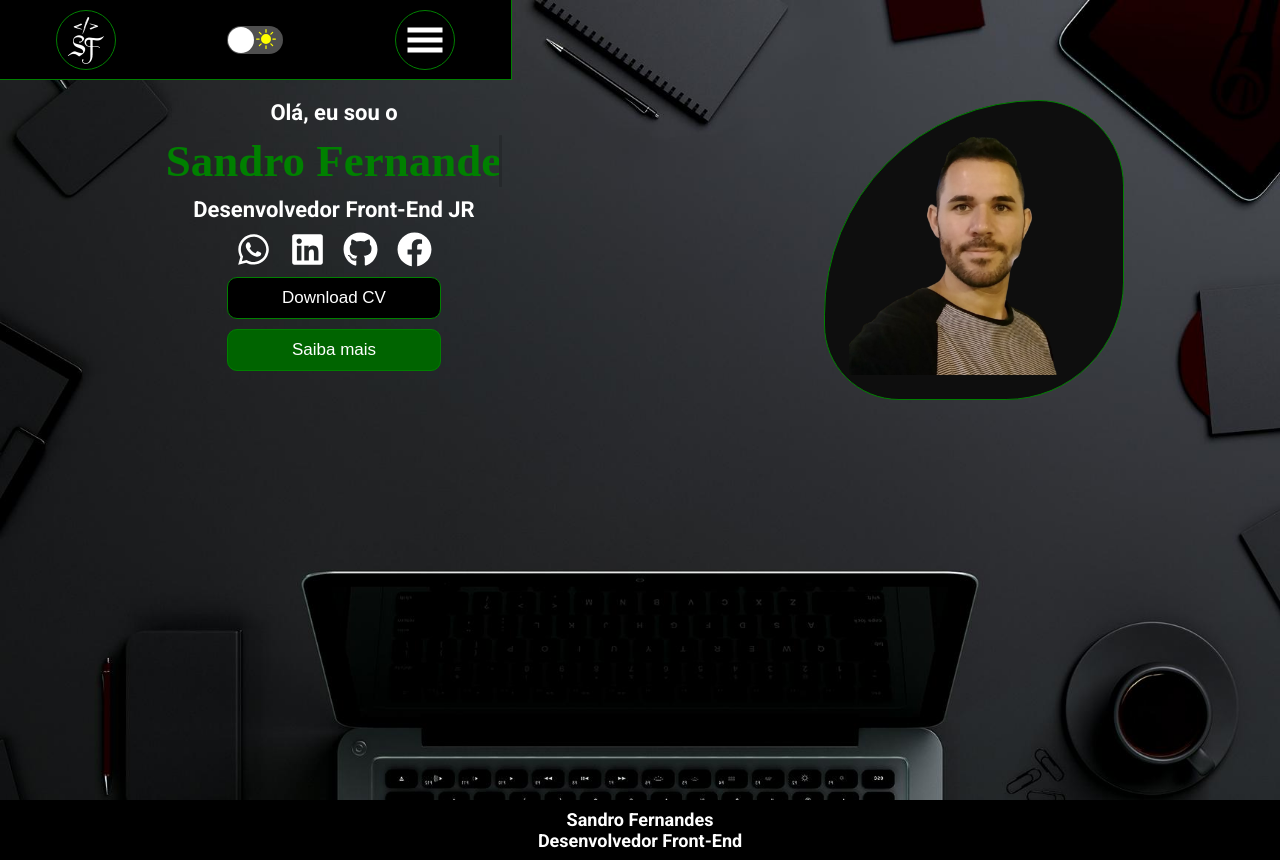
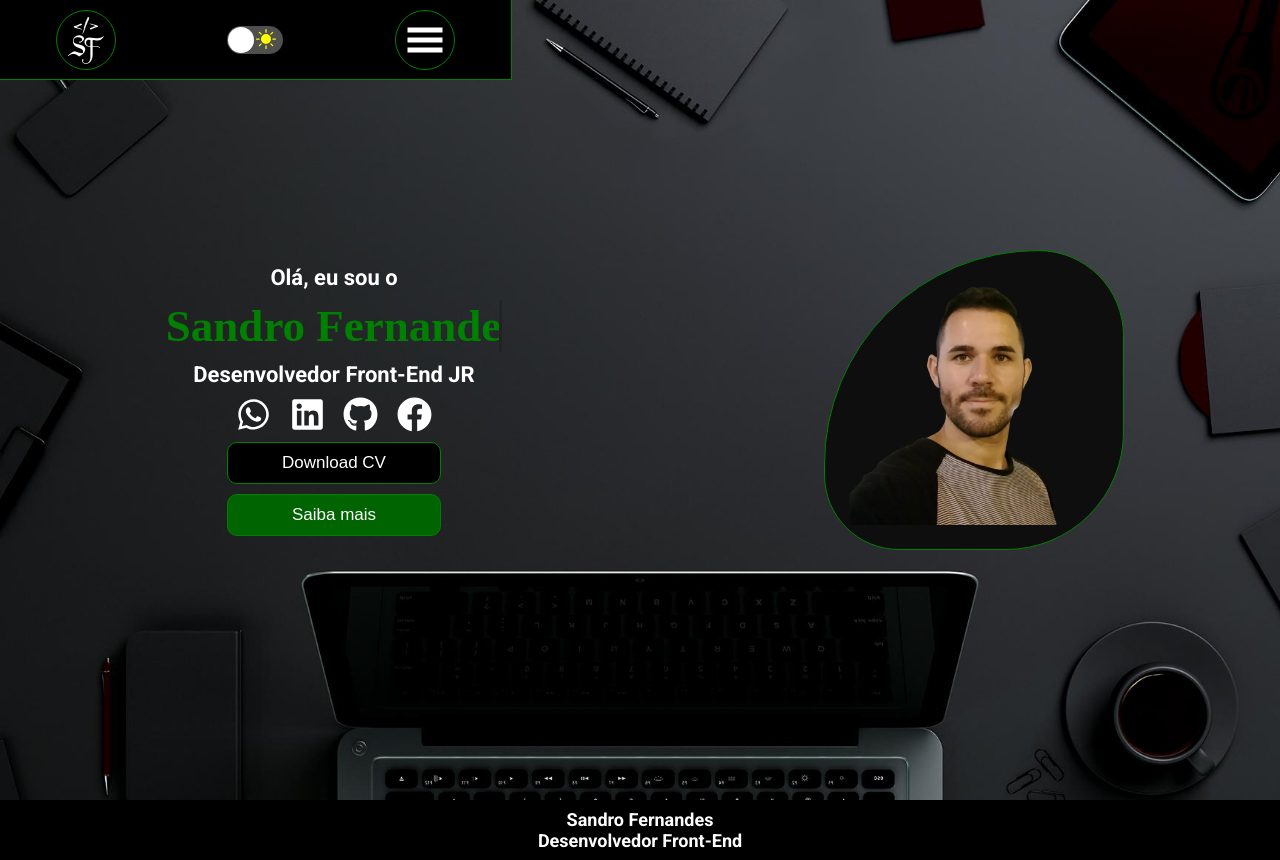
Before and after one commit to SandroFernandesRosal/Portf-lio-ReactJS, a React (Vite) app: page / in a window 1280 px wide. Built offline with nearby package versions, Linux system fonts and the light colour scheme; a web font is replaced by a local one.

Commit message:
melhorias

```diff
--- a/src/Pages/index/home.css
+++ b/src/Pages/index/home.css
@@ -122,18 +122,11 @@
 }
 
 @media (min-width: 700px) {
-  .perfil-home {
-    align-items: flex-start;
-    justify-content: center;
-    flex-wrap: wrap;
-  }
-  .home {
-    margin: 100px 0px 20px 0px;
 
-  }
+
 
 .foto-do-perfil {
-  margin: 100px 0px 20px 0px;
+
   display: flex;
   align-items: center;
   height: 300px;
@@ -175,17 +168,10 @@
 @media (min-width: 800px) {
 
   .perfil-home {
-    align-items: flex-start;
+    align-items: center;
     justify-content:space-around;
     flex-wrap: wrap;
   }
-  .home {
-    margin: 100px 0px 20px 0px;
 
-  }
 
-.foto-do-perfil {
-  margin: 100px 0px 20px 0px;
-
-}
  }
```
